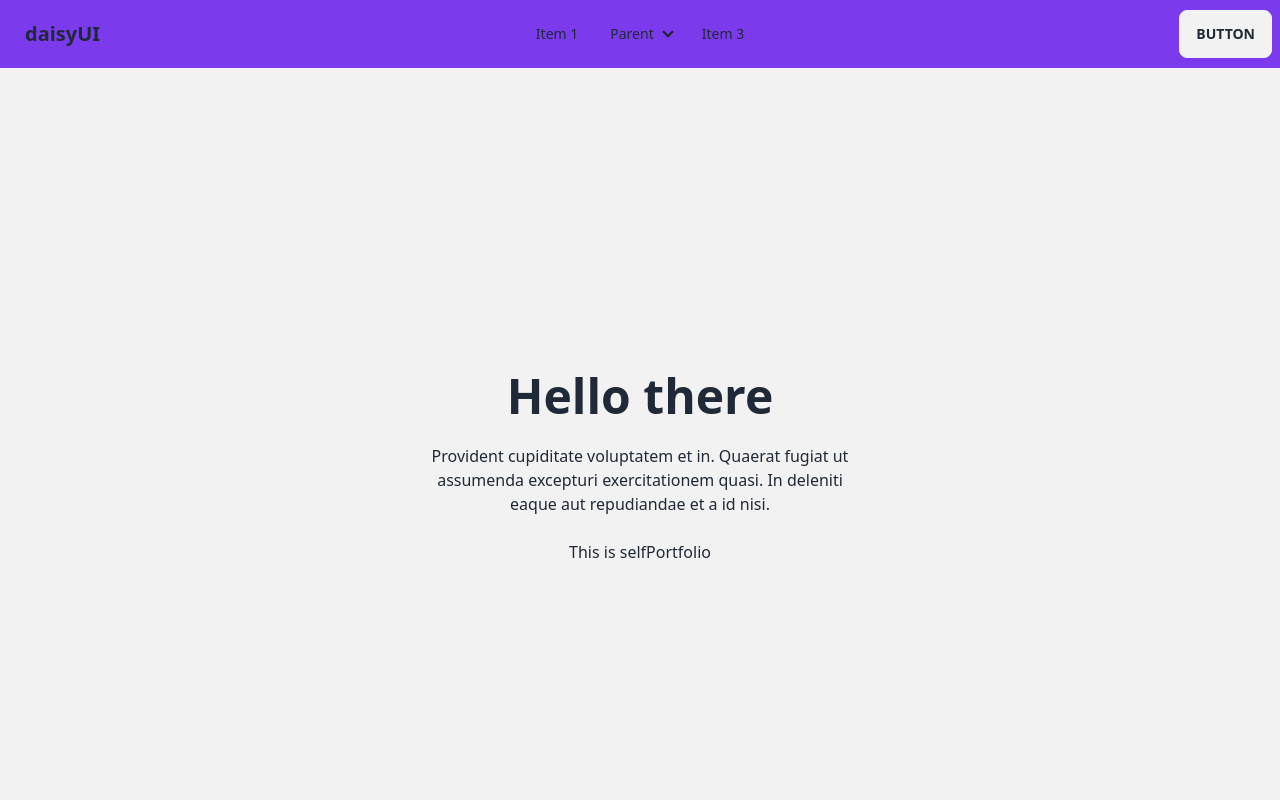
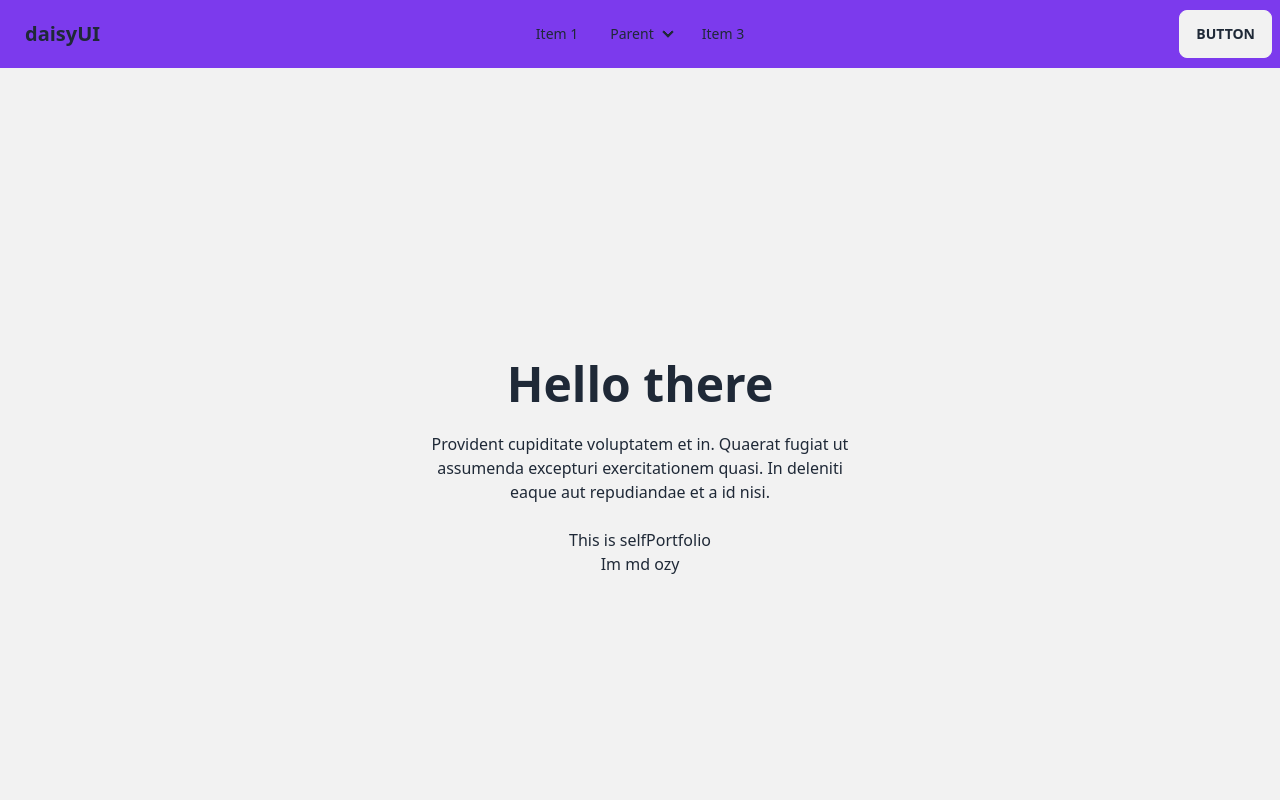
Before and after one commit to Ozyullah/self-portfolio, a React (Create React App) app: page / in a window 1280 px wide. Shown: the top 800 px of the page. Built offline with nearby package versions, Linux system fonts and the light colour scheme.

Commit message:
added ozy

```diff
--- a/src/Pages/FixedPages/Home/Home.js
+++ b/src/Pages/FixedPages/Home/Home.js
@@ -9,6 +9,9 @@ const Home = () => {
                         <h1 class="text-5xl font-bold">Hello there</h1>
                         <p class="py-6">Provident cupiditate voluptatem et in. Quaerat fugiat ut assumenda excepturi exercitationem quasi. In deleniti eaque aut repudiandae et a id nisi.</p>
                         <h1>This is selfPortfolio</h1>
+
+
+                        <h2>Im md ozy</h2>
                     </div>
                 </div>
             </div>
```
